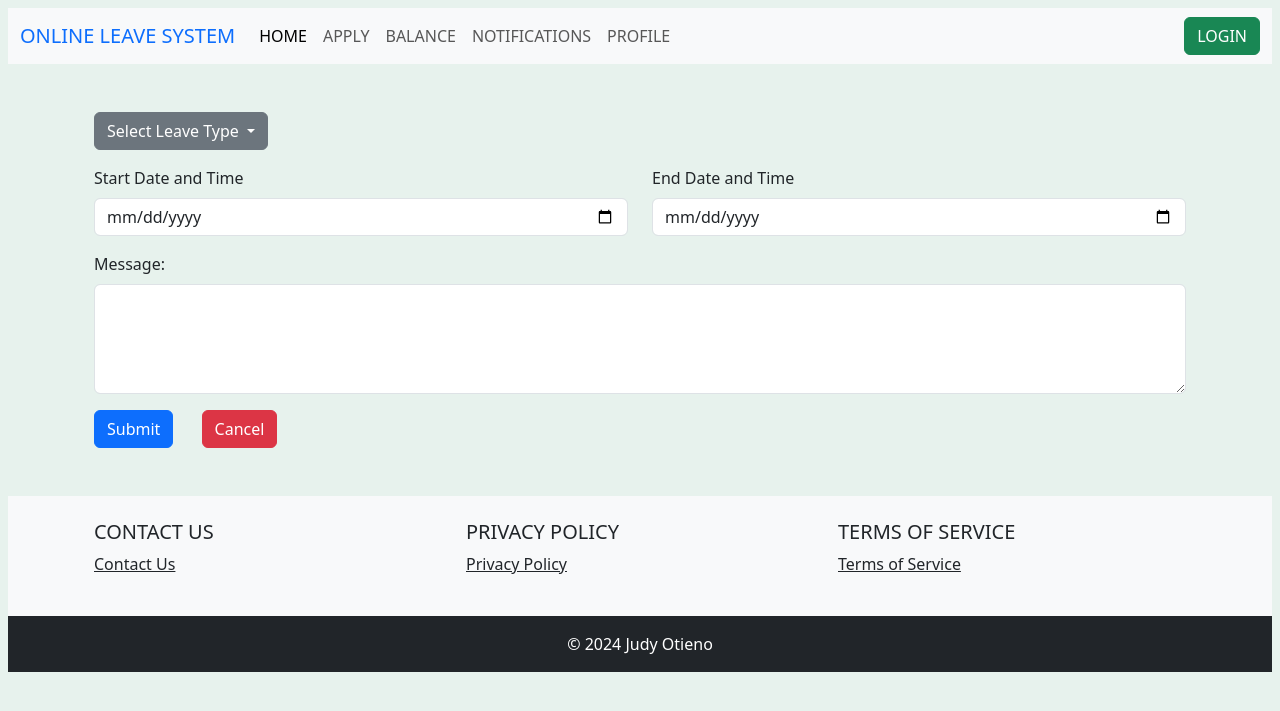
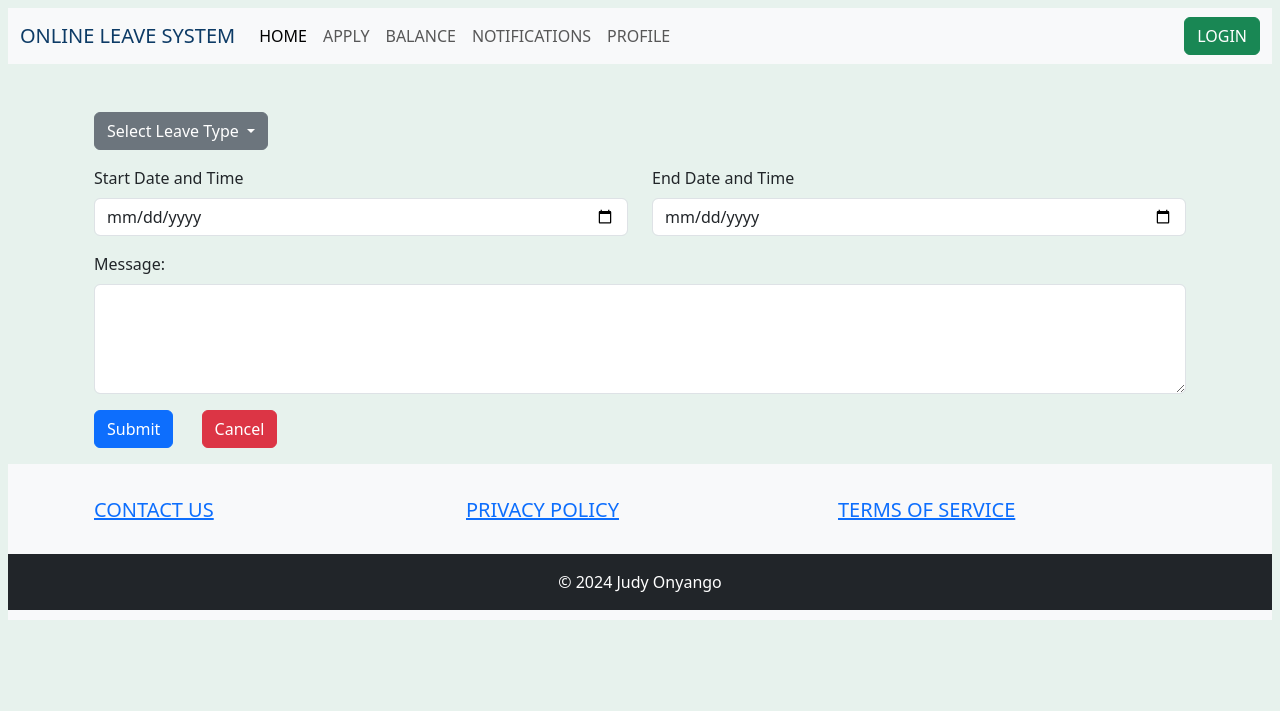
Before and after one commit to ahmednule/Online_leave_Management_system, a Django app: template users/templates/users/apply.html in a window 1280 px wide. Shown: the top 711 px of the page. Run offline with Django 3.2, Linux system fonts and the light colour scheme; the template is opened without the code that fills it, so the values that code supplies are empty.

Commit message:
small chabges

```diff
--- a/leave_management_system/urls.py
+++ b/leave_management_system/urls.py
@@ -20,6 +20,6 @@ from django.contrib.auth import views as auth_views
 
 urlpatterns = [
     path('admin/', admin.site.urls),
-     path('accounts/login/', auth_views.LoginView.as_view(), name='login'),
+    path('accounts/login/', auth_views.LoginView.as_view(), name='login'),
     path('', include('users.urls'))
 ]
--- a/users/templates/users/base.html
+++ b/users/templates/users/base.html
@@ -6,17 +6,30 @@
     <title>Online Leave System</title>
     <link href="https://cdn.jsdelivr.net/npm/bootstrap@5.3.3/dist/css/bootstrap.min.css" rel="stylesheet" integrity="sha384-QWTKZyjpPEjISv5WaRU9OFeRpok6YctnYmDr5pNlyT2bRjXh0JMhjY6hW+ALEwIH" crossorigin="anonymous">
     <style>
+        /* Logo color updated to match Django admin header */
+        .navbar-brand {
+            color: #0d3b66 !important; /* Deep navy blue color */
+        }
+
+        /* Reduced footer height */
         footer {
             position: relative;
             bottom: 0;
             width: 100%;
+            padding-top: 10px;
+            padding-bottom: 10px;
+            margin:0;
+        }
+
+        .navbar .navbar-brand:hover {
+            color: #072b4f !important; /* Slightly darker on hover */
         }
     </style>
 </head>
 <body class="bg-success p-2 text-dark bg-opacity-10">
     <nav class="navbar navbar-expand-lg navbar-light bg-light">
         <div class="container-fluid">
-            <a class="navbar-brand text-primary" href="/">ONLINE LEAVE SYSTEM</a>
+            <a class="navbar-brand" href="/">ONLINE LEAVE SYSTEM</a>
             <button class="navbar-toggler" type="button" data-bs-toggle="collapse" data-bs-target="#navbarContent" aria-controls="navbarContent" aria-expanded="false" aria-label="Toggle navigation">
                 <span class="navbar-toggler-icon"></span>
             </button>
@@ -54,31 +67,22 @@
         {% endblock %}
     </div>
 
-    <footer class="bg-light text-center text-lg-start mt-5">
+    <footer class="bg-light text-center text-lg-start mt-3">
         <div class="container p-4">
             <div class="row">
                 <div class="col-lg-4 col-md-6 mb-4 mb-md-0">
-                    <h5 class="text-uppercase">Contact Us</h5>
-                    <ul class="list-unstyled">
-                        <li><a href="#!" class="text-dark">Contact Us</a></li>
-                    </ul>
+                    <h5 class="text-uppercase"><a href="#">Contact Us</a></h5>
                 </div>
                 <div class="col-lg-4 col-md-6 mb-4 mb-md-0">
-                    <h5 class="text-uppercase">Privacy Policy</h5>
-                    <ul class="list-unstyled">
-                        <li><a href="#!" class="text-dark">Privacy Policy</a></li>
-                    </ul>
+                    <h5 class="text-uppercase"><a href="#">Privacy Policy</a></h5>
                 </div>
                 <div class="col-lg-4 col-md-6 mb-4 mb-md-0">
-                    <h5 class="text-uppercase">Terms of Service</h5>
-                    <ul class="list-unstyled">
-                        <li><a href="#!" class="text-dark">Terms of Service</a></li>
-                    </ul>
+                    <h5 class="text-uppercase"><a href="#">Terms of Service</a></h5>
                 </div>
             </div>
         </div>
         <div class="text-center p-3 bg-dark text-white">
-            © 2024 Judy Otieno
+            © 2024 Judy Onyango
         </div>
     </footer>
 
```
Also changed, not shown: users/templates/registration/login.html (+4 -3 lines), db.sqlite3, users/views.py (line endings or trailing spaces).
